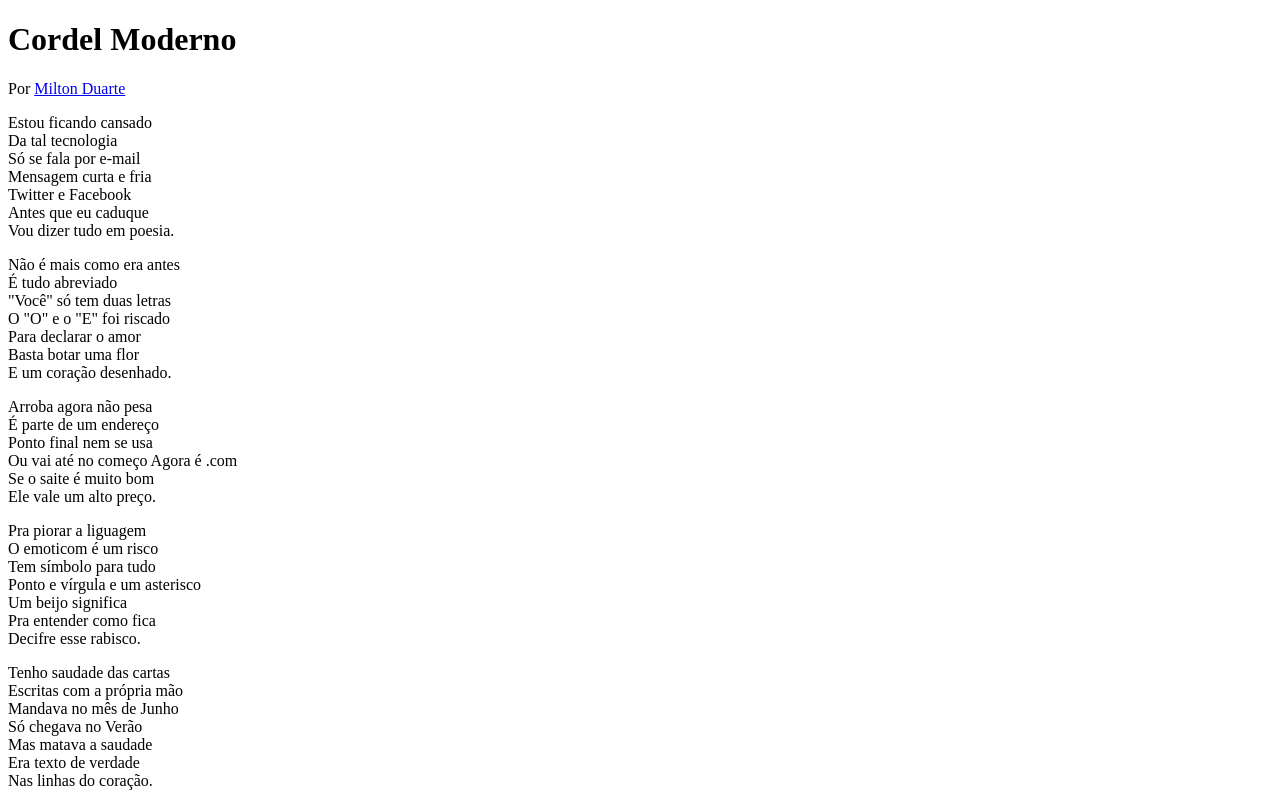
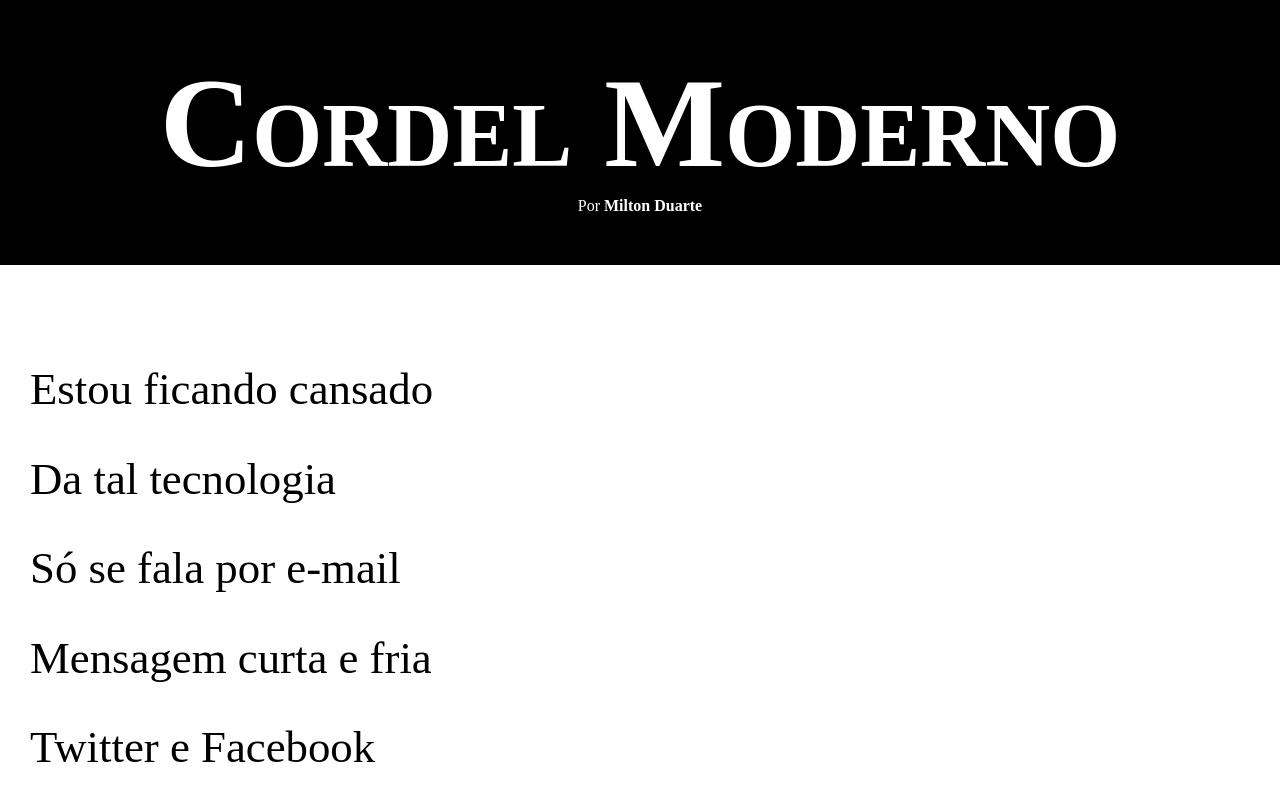
Before and after one commit to josantanareal/html-css, a plain HTML site: page desafios/d012/index.html in a window 1280 px wide. Shown: the top 800 px of the page. Drawn offline with Linux system fonts and the light colour scheme.

Commit message:
atualizacao de estilos

```diff
--- a/desafios/d012/index.html
+++ b/desafios/d012/index.html
@@ -9,10 +9,10 @@
 <body>
     <header>
         <h1>Cordel Moderno</h1>
-        Por <a href="https://www.recantodasletras.com.br/poesias/3186743" target="_blank">Milton Duarte</a>
+        <p>Por <a href="https://www.recantodasletras.com.br/poesias/3186743" target="_blank">Milton Duarte</a></p>
     </header>
 
-    <section>
+    <section class="normal">
         <p>
             Estou ficando cansado <br>
             Da tal tecnologia <br>
@@ -25,7 +25,7 @@
     </section>
 
 
-    <section>
+    <section class="imagem">
         <p>
             Não é mais como era antes <br>
             É tudo abreviado <br>
@@ -38,7 +38,7 @@
     </section>
 
 
-    <section>
+    <section class="normal">
         <p>
             Arroba agora não pesa <br>
             É parte de um endereço <br>
@@ -61,7 +61,7 @@
     </section>
 
 
-    <section>
+    <section class="imagem">
         <p>
             Tenho saudade das cartas <br>
             Escritas com a própria mão <br>
@@ -74,7 +74,7 @@
     </section>
 
 
-    <section>
+    <section class="normal">
         <p>
             Agora, escrevo e envio <br>
             Chegando na mesma hora <br>
@@ -95,6 +95,6 @@
             Deixe que Deus interprete.
         </p>
     </section>
-    <footer></footer>
+    <footer>Pagina criada por <a href="#">Gustavo Guanabara</a> para o <a href="#">Curso em Video</a></footer>
 </body>
 </html>
--- a/desafios/d012/style.css
+++ b/desafios/d012/style.css
@@ -1 +1,77 @@
 @charset "UTF-8";
+
+@import url('https://fonts.googleapis.com/css2? family= Passion+One:wght@400;700;900 & family= Sriracha & family= Ubuntu:wght@400;500;700 & exibir=trocar');
+
+:root {
+    --fonte1: Verdana, Geneva, Tahoma, sans-serif;
+    --fonte2: 'Passion One', cursiva;
+    --fonte2: 'Sriracha', cursiva;
+}
+
+*{
+    margin: 0px;
+    padding: 0px;
+}
+
+html, body{
+    min-height: 100vh;
+    background-color: darkgray;
+}
+
+header{
+    color: white;
+    background-color: black;
+    text-align: center;
+    padding-top: 50px;
+}
+
+header > h1{
+    color: white;
+    font-variant: small-caps;
+    font-size: 10vw;
+}
+
+header > p{
+    padding-bottom: 50px;
+}
+
+a{
+    color: white;
+    text-decoration: none;
+    font-weight: bolder;
+}
+
+a:hover{
+    text-decoration: underline;
+}
+
+section{
+    padding-top: 10vh;
+    padding-bottom: 10vh;
+    padding-left: 30px;
+    line-height: 2em;
+    font-size: 3.5vw;
+}
+
+section.normal{
+    background-color: white;
+}
+
+section.imagem{
+    background-color: rgb(20, 20, 20);
+    color: white;
+}
+
+section.imagem > p{
+    background-color: rgba(0, 0, 0, 0.363);
+    display: inline-block;
+    padding: 5px;
+}
+
+footer{
+    background-color: black;
+    text-align: center;
+    color: white;
+    padding-top: 2vh;
+    padding-bottom: 2vh;
+}
```
